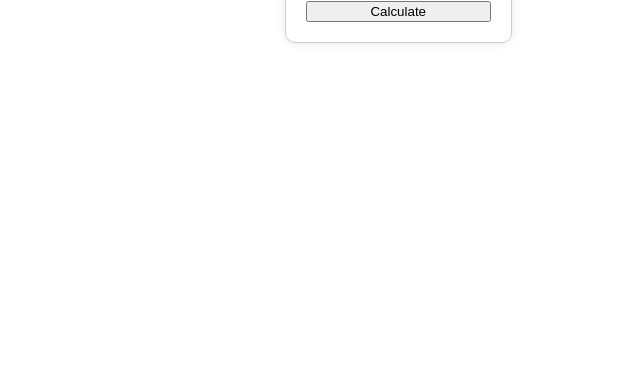
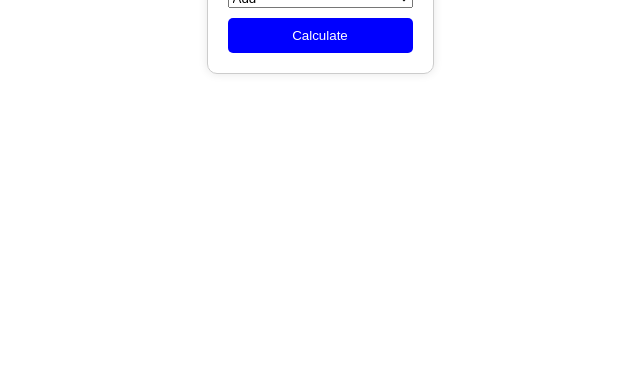
Before and after one commit to afiqasyraf9712/calculator-app, a website: page calculator-application-monitoring-app/public/index.html in a window 1280 px wide. Shown: the part 434-800 px from the top of the page, without its empty margins (320-960 px from the left). Drawn offline with Linux system fonts and the light colour scheme.

Commit message:
change colour button and center of ui

```diff
--- a/calculator-application-monitoring-app/public/index.html
+++ b/calculator-application-monitoring-app/public/index.html
@@ -7,8 +7,9 @@
   <style>
     body {
       display: flex;
+      flex-direction: column;
+      align-items: center;
       justify-content: center;
-      align-items: center;
       height: 100vh; /* 100% of the viewport height */
       margin: 0;
       font-family: Arial, sans-serif;
@@ -21,6 +22,17 @@
       border: 1px solid #ccc;
       border-radius: 10px;
       box-shadow: 0 0 10px rgba(0, 0, 0, 0.1);
+    }
+    #calculator-form button {
+      background-color: blue; /* Change the button color to blue */
+      color: white; /* Ensure the text is readable */
+      border: none;
+      padding: 10px;
+      border-radius: 5px;
+      cursor: pointer;
+    }
+    #calculator-form button:hover {
+      background-color: darkblue; /* Darker blue for hover effect */
     }
   </style>
 </head>
```
